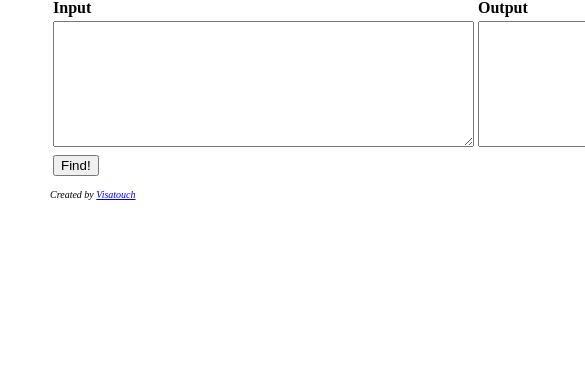
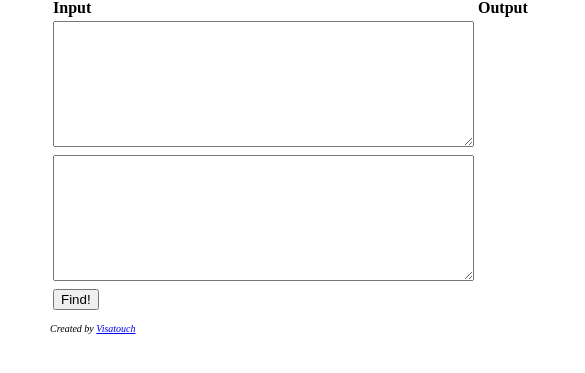
Before and after one commit to xerodotc/find-valid-tracking-numbers, a plain HTML site: page index.html in a window 390 px wide. Shown: the part 63-436 px from the top of the page, 585 px wide, since content can reach past the window. Drawn offline with nearby package versions, Linux system fonts and the light colour scheme.

Commit message:
maybe responsive?

```diff
--- a/index.html
+++ b/index.html
@@ -2,6 +2,7 @@
 <html>
 	<head>
 		<meta http-equiv="Content-Type" content="text/html;charset=utf-8">
+		<meta name="viewport" content="width=device-width, initial-scale=1.0">
 		<title>Find valid tracking numbers</title>
 		<style type="text/css">
 		.header {
@@ -91,6 +92,8 @@
 			</tr>
 			<tr>
 				<td><textarea id="input" rows="8" cols="50"></textarea></td>
+			</tr>
+			<tr>
 				<td><textarea id="output" rows="8" cols="50" readonly></textarea></td>
 			</tr>
 			<tr>
```
